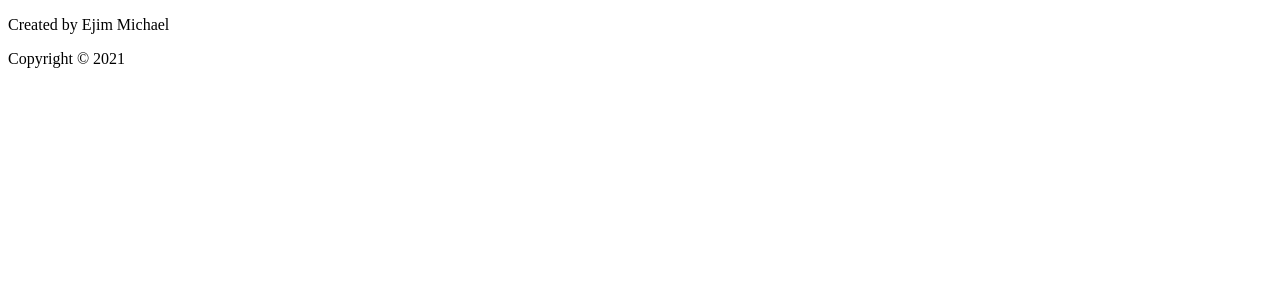
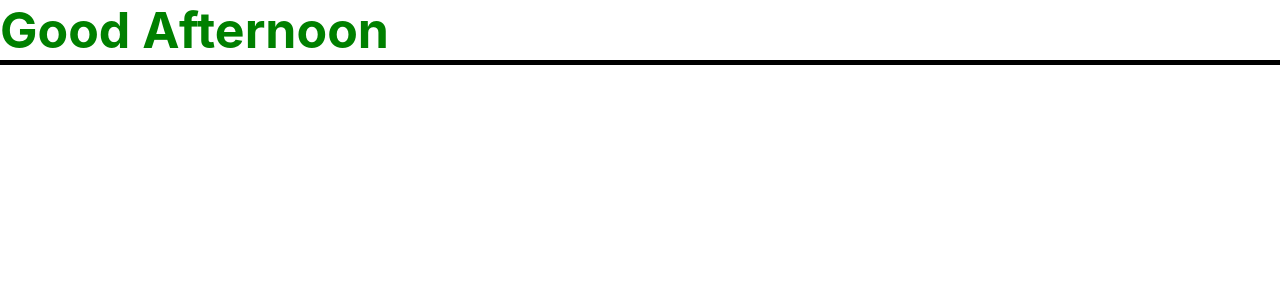
Before and after one commit to EjimMichael/reactbasics, a React (Create React App) app: page / in a window 1280 px wide. Shown: the top 300 px of the page. Built offline with nearby package versions, Linux system fonts and the light colour scheme.

Commit message:
created react components

```diff
--- /dev/null
+++ b/src/components/App.jsx
@@ -0,0 +1,12 @@
+import React from 'react'
+import Heading from './Heading'
+
+function App() {
+    return (
+        <div>
+            <Heading />
+        </div>
+    )
+}
+
+export default App;
--- /dev/null
+++ b/src/components/Heading.jsx
@@ -0,0 +1,29 @@
+import React from 'react';
+
+function Heading() {
+const date = new Date();
+const currentTime = date.getHours();
+
+let greeting;
+
+const customStyle = {
+  color: ""
+};
+
+if (currentTime < 12) {
+  greeting = "Good Morning";
+  customStyle.color = "red";
+} else if (currentTime < 18) {
+  greeting = "Good Afternoon";
+  customStyle.color = "green";
+} else {
+  greeting = "Good Night";
+  customStyle.color = "blue";
+}
+
+return <h1 className="heading" style={customStyle}>
+    {greeting}
+  </h1>
+}
+
+export default Heading;
--- a/src/index.css
+++ b/src/index.css
@@ -14,3 +14,8 @@
   font-family: source-code-pro, Menlo, Monaco, Consolas, 'Courier New',
     monospace;
 }
+.heading {
+  font-size: 50px;
+  font-weight: bold;
+  border-bottom: 5px solid black;
+}
--- a/src/index.js
+++ b/src/index.js
@@ -1,14 +1,11 @@
-import React from 'react';
-import ReactDOM from 'react-dom';
+import React from 'react'
+import ReactDOM from 'react-dom'
+import App from './components/App'
+import './index.css'
 
-const name = "Ejim Michael";
-const currentDate = new Date();
-const year = currentDate.getFullYear();
+
 
 ReactDOM.render(
-  <div>
-    <p> Created by {name}</p>
-    <p>Copyright &copy; {year}</p>
-  </div>,
-   document.getElementById('root')
+    <App />,
+  document.getElementById("root")
 );
```
Also changed, not shown: public/logo192.png (deleted), public/logo512.png (deleted), src/App.js (deleted).
